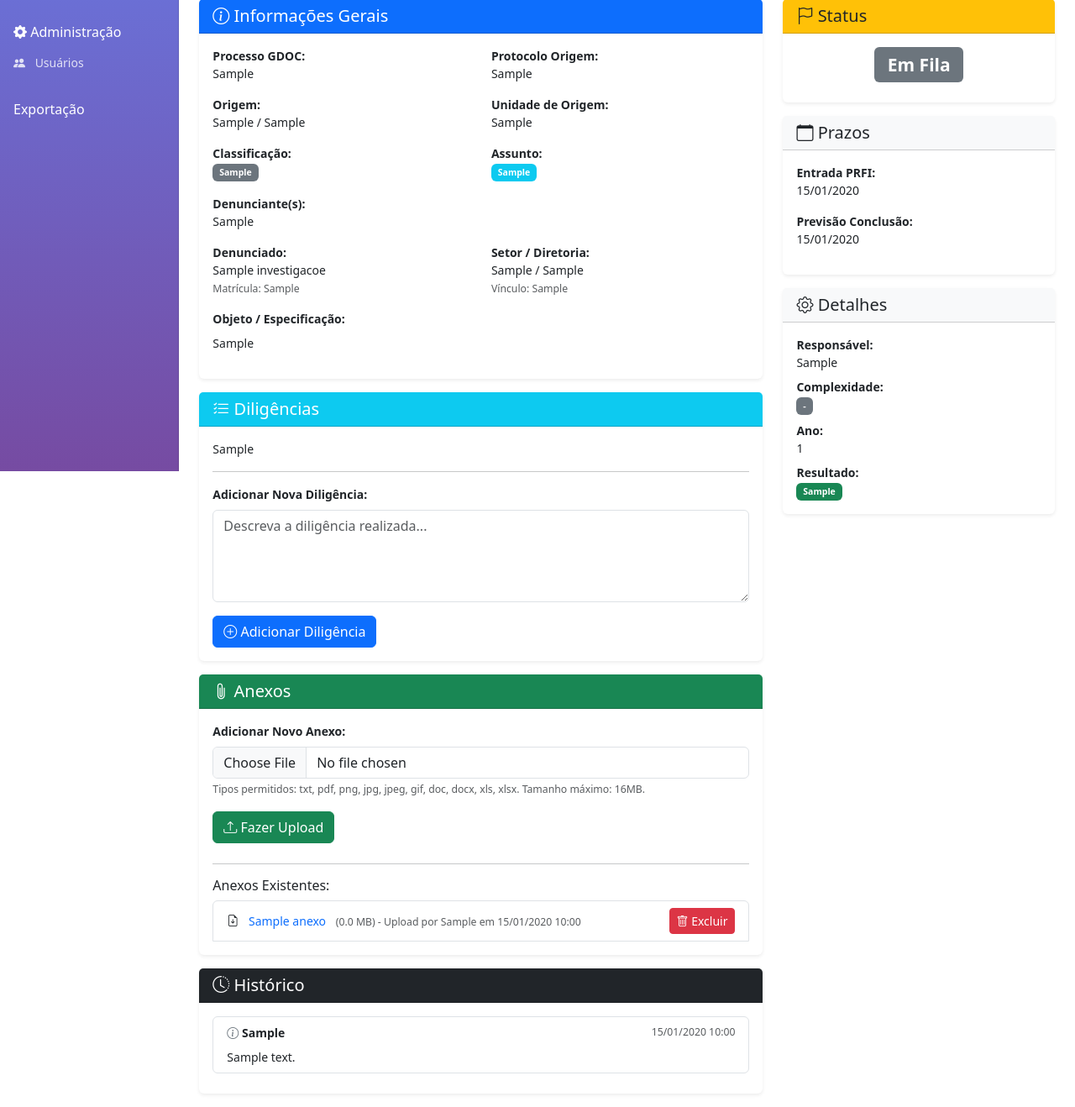
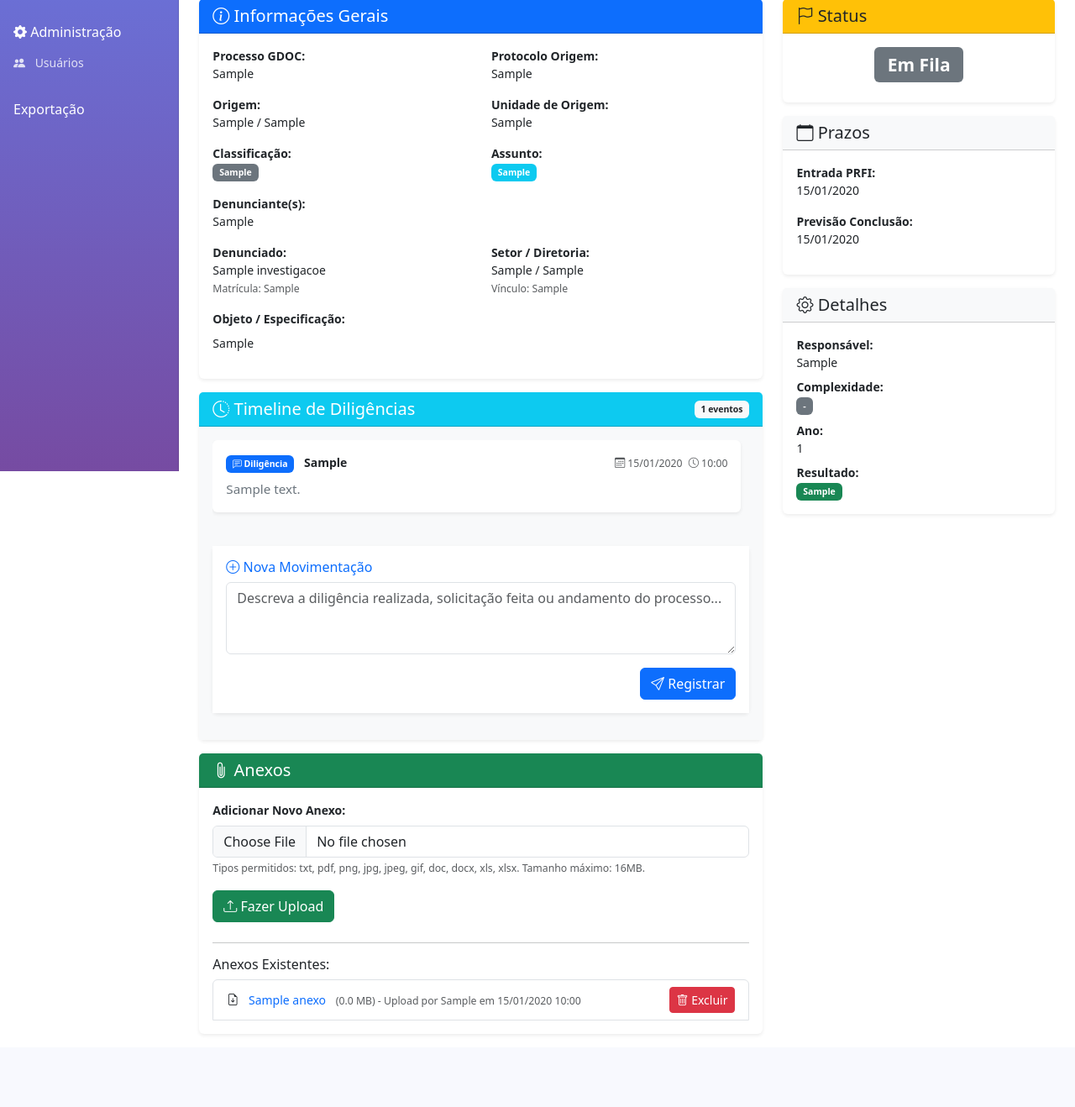
Before and after one commit to odondemelo/Sistema-de-Investiga-o-Preliminar, a Flask app: page /investigacoes/1 in a window 1280 px wide. Shown: the part 239-1557 px from the top of the page at 84% size. After the commit the page ends 1471 px from the top, so only its background shows below. Run offline with Flask 3, Linux system fonts and the light colour scheme; a user stored in the database is signed in; tables that the repository leaves empty hold one stand-in row (values such as "Sample post").

Commit message:
Adicionando Timeline de Diligencias estilo chat

```diff
--- a/templates/detalhes_investigacao.html
+++ b/templates/detalhes_investigacao.html
@@ -120,31 +120,77 @@
             </div>
         </div>
 
-        <!-- Diligências -->
+        <!-- TIMELINE DE DILIGÊNCIAS (NOVO VISUAL) -->
         <div class="card mb-3">
-            <div class="card-header bg-info text-white">
-                <h5 class="mb-0"><i class="bi bi-list-check"></i> Diligências</h5>
+            <div class="card-header bg-info text-white d-flex justify-content-between align-items-center">
+                <h5 class="mb-0"><i class="bi bi-clock-history"></i> Timeline de Diligências</h5>
+                <span class="badge bg-light text-dark">{{ historico|length }} eventos</span>
             </div>
-            <div class="card-body">
-                {% if investigacao.diligencias %}
-                    <p style="white-space: pre-line;">{{ investigacao.diligencias }}</p>
+            <div class="card-body bg-light">
+
+                <!-- Área de Rolagem da Timeline -->
+                <div class="timeline-container mb-4" style="max-height: 500px; overflow-y: auto; padding-right: 10px;">
+                    {% if historico %}
+                        {% for item in historico %}
+                        <div class="card mb-3 shadow-sm border-0">
+                            <div class="card-body p-3">
+                                <div class="d-flex justify-content-between align-items-center mb-2">
+                                    <div>
+                                        <!-- Ícones e Cores baseados no Tipo -->
+                                        {% if item.tipo == 'criacao' %}
+                                            <span class="badge bg-success"><i class="bi bi-plus-lg"></i> Criação</span>
+                                        {% elif item.tipo == 'edicao' %}
+                                            <span class="badge bg-warning text-dark"><i class="bi bi-pencil"></i> Edição</span>
+                                        {% elif item.tipo == 'exclusao_anexo' %}
+                                            <span class="badge bg-danger"><i class="bi bi-trash"></i> Anexo</span>
                                         {% else %}
-                    <p class="text-muted">Nenhuma diligência registrada.</p>
+                                            <span class="badge bg-primary"><i class="bi bi-chat-left-text"></i> Diligência</span>
                                         {% endif %}
 
-                <hr>
+                                        <strong class="ms-2 text-dark">{{ item.usuario or 'Sistema' }}</strong>
+                                    </div>
+                                    <small class="text-muted">
+                                        <i class="bi bi-calendar3"></i> {{ item.data.strftime('%d/%m/%Y') }}
+                                        <i class="bi bi-clock ms-1"></i> {{ item.data.strftime('%H:%M') }}
+                                    </small>
+                                </div>
+                                <p class="card-text text-secondary" style="white-space: pre-line; font-size: 0.95rem;">{{ item.descricao }}</p>
+                            </div>
+                        </div>
+                        {% endfor %}
+                    {% else %}
+                        <!-- Se não tiver histórico estruturado, mostra o campo antigo de texto se houver -->
+                        {% if investigacao.diligencias %}
+                            <div class="alert alert-secondary">
+                                <strong><i class="bi bi-archive"></i> Histórico Antigo:</strong><br>
+                                <p style="white-space: pre-line;">{{ investigacao.diligencias }}</p>
+                            </div>
+                        {% else %}
+                            <div class="text-center text-muted py-4">
+                                <i class="bi bi-chat-square-dots display-4"></i>
+                                <p class="mt-2">Nenhuma movimentação registrada ainda.</p>
+                            </div>
+                        {% endif %}
+                    {% endif %}
+                </div>
 
                 <!-- Formulário para adicionar nova diligência -->
                 {% if user_nivel in ['admin', 'investigador'] %}
+                <div class="card border-primary">
+                    <div class="card-body bg-white">
+                        <h6 class="card-title text-primary"><i class="bi bi-plus-circle"></i> Nova Movimentação</h6>
                         <form method="POST" action="{{ url_for('adicionar_diligencia', id=investigacao.id) }}">
                             <div class="mb-3">
-                        <label class="form-label"><strong>Adicionar Nova Diligência:</strong></label>
-                        <textarea class="form-control" name="descricao" rows="4" placeholder="Descreva a diligência realizada..." required></textarea>
+                                <textarea class="form-control" name="descricao" rows="3" placeholder="Descreva a diligência realizada, solicitação feita ou andamento do processo..." required></textarea>
                             </div>
+                            <div class="d-flex justify-content-end">
                                 <button type="submit" class="btn btn-primary">
-                        <i class="bi bi-plus-circle"></i> Adicionar Diligência
+                                    <i class="bi bi-send"></i> Registrar
                                 </button>
+                            </div>
                         </form>
+                    </div>
+                </div>
                 {% endif %}
             </div>
         </div>
@@ -201,26 +247,17 @@
                                 <div class="modal-dialog">
                                     <div class="modal-content">
                                         <div class="modal-header bg-danger text-white">
-                                            <h5 class="modal-title" id="modalExcluirAnexoLabel{{ anexo.id }}">
-                                                <i class="bi bi-exclamation-triangle"></i> Confirmar Exclusão
-                                            </h5>
+                                            <h5 class="modal-title" id="modalExcluirAnexoLabel{{ anexo.id }}">Confirmar Exclusão</h5>
                                             <button type="button" class="btn-close btn-close-white" data-bs-dismiss="modal" aria-label="Close"></button>
                                         </div>
                                         <div class="modal-body">
-                                            <p><strong>Tem certeza que deseja excluir este anexo?</strong></p>
-                                            <p class="mb-0">
-                                                <i class="bi bi-file-earmark"></i> <strong>{{ anexo.nome_arquivo }}</strong><br>
-                                                <small class="text-muted">Esta ação não pode ser desfeita!</small>
-                                            </p>
+                                            Tem certeza que deseja excluir o anexo <strong>{{ anexo.nome_arquivo }}</strong>?
                                         </div>
                                         <div class="modal-footer">
-                                            <button type="button" class="btn btn-secondary" data-bs-dismiss="modal">
-                                                <i class="bi bi-x-circle"></i> Cancelar
-                                            </button>
-                                            <form method="POST" action="{{ url_for('excluir_anexo', anexo_id=anexo.id) }}" style="display: inline;">
-                                                <button type="submit" class="btn btn-danger">
-                                                    <i class="bi bi-trash"></i> Sim, Excluir
-                                                </button>
+                                            <button type="button" class="btn btn-secondary" data-bs-dismiss="modal">Cancelar</button>
+                                            <!-- ✅ CORRIGIDO AQUI: anexo_id=anexo.id -->
+                                            <form method="POST" action="{{ url_for('excluir_anexo', anexo_id=anexo.id) }}">
+                                                <button type="submit" class="btn btn-danger">Excluir</button>
                                             </form>
                                         </div>
                                     </div>
@@ -230,47 +267,6 @@
                     </ul>
                 {% else %}
                     <p class="text-muted">Nenhum anexo encontrado para esta investigação.</p>
-                {% endif %}
-            </div>
-        </div>
-
-        <!-- Histórico -->
-        <div class="card mb-3">
-            <div class="card-header bg-dark text-white">
-                <h5 class="mb-0"><i class="bi bi-clock-history"></i> Histórico</h5>
-            </div>
-            <div class="card-body">
-                {% if historico %}
-                    <div class="list-group">
-                        {% for item in historico %}
-                        <div class="list-group-item mb-2">
-                            <div class="d-flex justify-content-between align-items-center">
-                                <strong>
-                                    {% if item.tipo == 'edicao' %}
-                                        <i class="bi bi-pencil-square text-warning"></i>
-                                    {% elif item.tipo == 'diligencia' %}
-                                        <i class="bi bi-clipboard-check text-info"></i>
-                                    {% elif item.tipo == 'exclusao_anexo' %}
-                                        <i class="bi bi-trash text-danger"></i>
-                                    {% else %}
-                                        <i class="bi bi-info-circle text-secondary"></i>
-                                    {% endif %}
-                                    {{ item.usuario or 'Sistema' }}
-                                </strong>
-                                <small class="text-muted">
-                                    {% if item.data %}
-                                        {{ item.data.strftime('%d/%m/%Y %H:%M') }}
-                                    {% else %}
-                                        -
-                                    {% endif %}
-                                </small>
-                            </div>
-                            <p class="mb-0 mt-2" style="white-space: pre-line;">{{ item.descricao }}</p>
-                        </div>
-                        {% endfor %}
-                    </div>
-                {% else %}
-                    <p class="text-muted">Nenhum histórico registrado.</p>
                 {% endif %}
             </div>
         </div>
```
Also changed, not shown: instance/database.db. Lines whose indentation alone changed are shown as unchanged.
